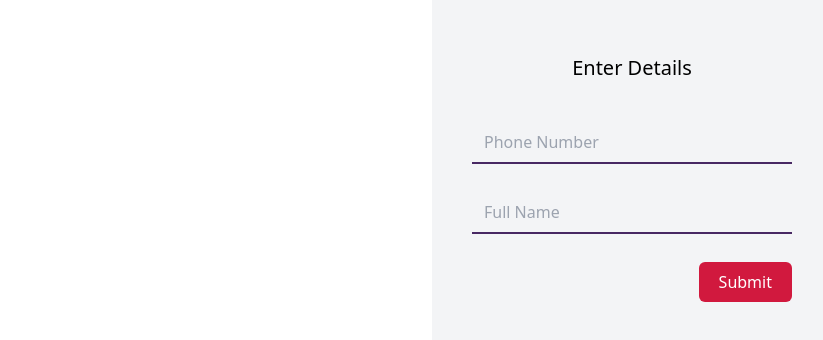
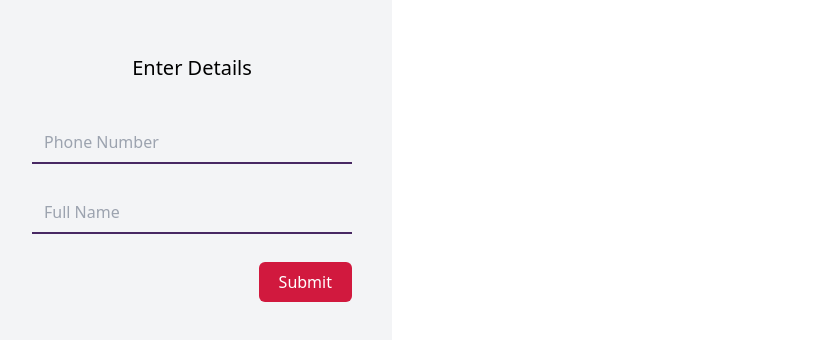
Before and after one commit to festusyuma/livestream-demo-frontend-nuxt, a Nuxt app: page /watch in a window 1280 px wide. Shown: the part 222-562 px from the top of the page, without its empty margins (8-831 px from the left). Built offline with nearby package versions, Linux system fonts and the light colour scheme.

Commit message:
mobile view

```diff
--- a/assets/css/main.css
+++ b/assets/css/main.css
@@ -17,7 +17,7 @@ button {
 }
 
 button.icon {
-  @apply w-6 h-6 text-[0.7rem] justify-center rounded-[50%] p-0 md:w-10 md:h-10 md:text-[1rem] }
+  @apply w-8 h-8 text-[0.85rem] justify-center rounded-[50%] p-0 md:w-10 md:h-10 md:text-[1rem] }
 
 .spin {
   animation-name: spin;
--- a/components/StreamViewer.vue
+++ b/components/StreamViewer.vue
@@ -1,9 +1,9 @@
 <template>
-  <div class="stream-viewer relative flex flex-col bg-black py-10 md:h-screen md: p-0">
+  <div class="stream-viewer relative flex flex-col bg-black md:h-screen md: p-0">
     <div class="publisher-cover my-auto">
       <div id="publisher" class="w-full aspect-video md:rounded-md md:overflow-hidden">
       </div>
-      <div class="absolute bottom-1.5 right-1.5 text-center flex z-50 md:bottom-5 md:right-3">
+      <div class="text-center flex z-50 py-3 px-1 absolute bottom-0 right-0">
         <template v-if="admin">
           <button class="control icon" @click="controls.video = !controls.video">
             <fa-icon v-if="controls.video" :icon="['fas', 'video']"></fa-icon>
--- a/pages/watch.vue
+++ b/pages/watch.vue
@@ -1,5 +1,5 @@
 <template>
-  <div class="watch-stream h-screen">
+  <div class="flex flex-col h-screen md:grid md:grid-cols-10 md:flex-none md:h-auto">
     <div v-if="!registered" class="detail-form-cover flex flex-col justify-center h-screen">
       <div class="details-form mx-auto bg-gray-100 rounded-md py-20 px-10">
         <h4 class="text-center text-xl font-medium mb-10">Enter Details</h4>
```
